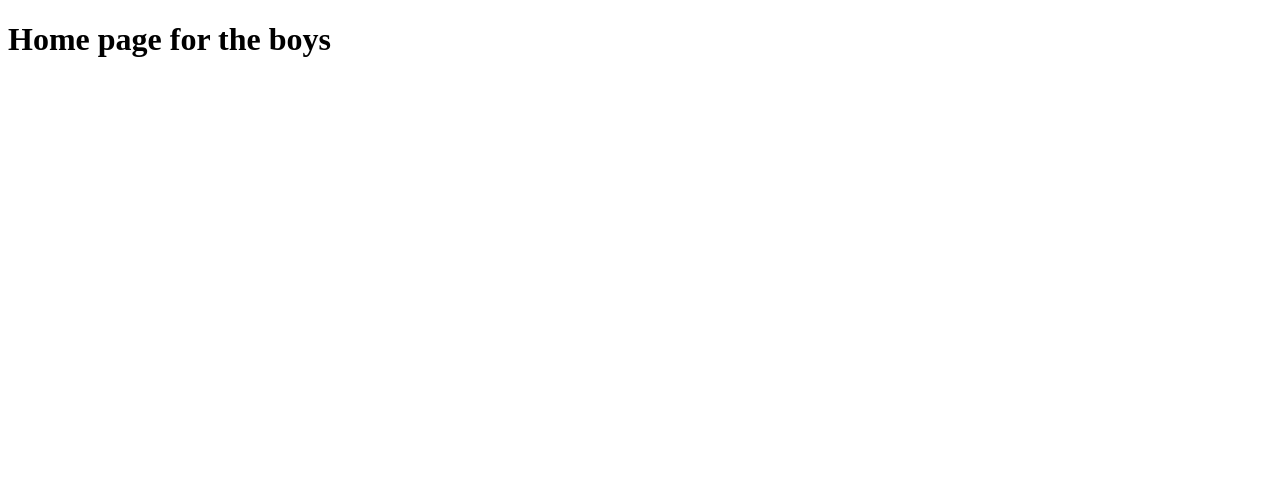
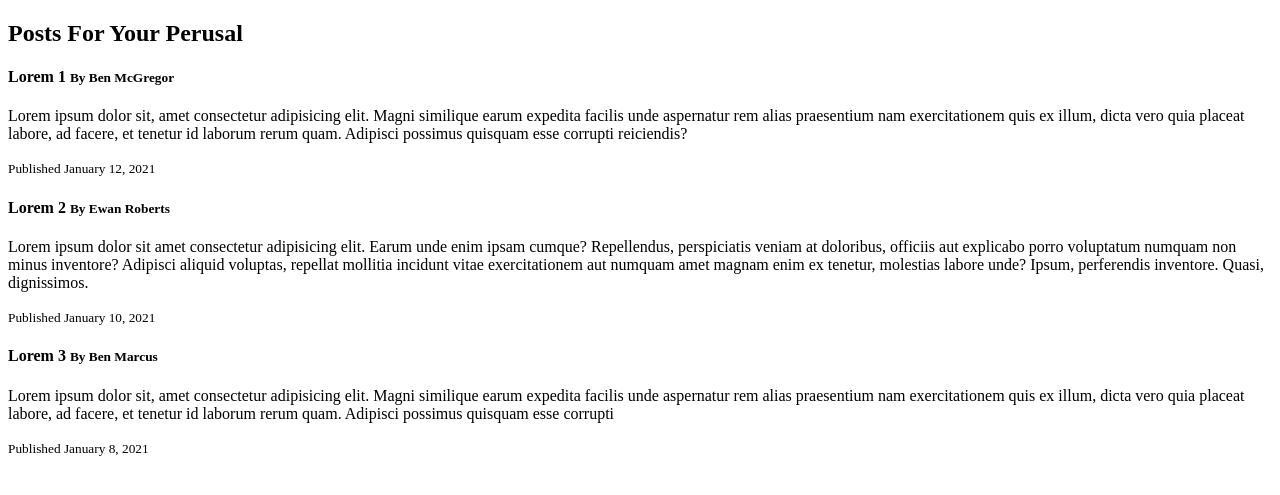
Before and after one commit to Benneee/flask_play, a Flask app: page / in a window 1280 px wide. Shown: the top 495 px of the page. Run offline with Flask 2, Linux system fonts and the light colour scheme.

Commit message:
Feat: using conditionals and loops in template

```diff
--- a/app.py
+++ b/app.py
@@ -4,11 +4,37 @@ app = Flask(__name__)
 
 app.config['DEBUG'] = True
 
+title = 'About'
+
+posts = [
+    {
+        'id': 1,
+        'author': 'Ben McGregor',
+        'title': 'Lorem 1',
+        'content': 'Lorem ipsum dolor sit, amet consectetur adipisicing elit. Magni similique earum expedita facilis    unde aspernatur rem alias praesentium nam exercitationem quis ex illum, dicta vero quia placeat labore, ad facere, et tenetur id laborum rerum quam. Adipisci possimus quisquam esse corrupti reiciendis?',
+        'created_at': 'January 12, 2021'
+    },
+    {
+        'id': 2,
+        'author': 'Ewan Roberts',
+        'title': 'Lorem 2',
+        'content': 'Lorem ipsum dolor sit amet consectetur adipisicing elit. Earum unde enim ipsam cumque? Repellendus, perspiciatis veniam at doloribus, officiis aut explicabo porro voluptatum numquam non minus inventore? Adipisci aliquid voluptas, repellat mollitia incidunt vitae exercitationem aut numquam amet magnam enim ex tenetur, molestias labore unde? Ipsum, perferendis inventore. Quasi, dignissimos.',
+        'created_at': 'January 10, 2021'
+    },
+    {
+        'id': 3,
+        'author': 'Ben Marcus',
+        'title': 'Lorem 3',
+        'content': 'Lorem ipsum dolor sit, amet consectetur adipisicing elit. Magni similique earum expedita facilis    unde aspernatur rem alias praesentium nam exercitationem quis ex illum, dicta vero quia placeat labore, ad facere, et tenetur id laborum rerum quam. Adipisci possimus quisquam esse corrupti',
+        'created_at': 'January 8, 2021'
+    },
+]
+
 @app.route('/')
 @app.route('/home')
 def home():
-    return render_template('index.html')
+    return render_template('index.html', posts=posts)
 
 @app.route('/about')
 def about():
-    return render_template('about.html')
+    return render_template('about.html', title=title)
--- a/templates/about.html
+++ b/templates/about.html
@@ -4,7 +4,11 @@
     <meta charset="UTF-8">
     <meta http-equiv="X-UA-Compatible" content="IE=edge">
     <meta name="viewport" content="width=device-width, initial-scale=1.0">
-    <title>About Page</title>
+    {% if title %}
+        <title>Flask Play - {{ title }} </title>
+    {% else %}
+        <title>Flask Play - Home</title>
+    {% endif %}
 </head>
 <body>
     <h1>About page for the boys</h1>
--- a/templates/index.html
+++ b/templates/index.html
@@ -4,9 +4,21 @@
     <meta charset="UTF-8">
     <meta http-equiv="X-UA-Compatible" content="IE=edge">
     <meta name="viewport" content="width=device-width, initial-scale=1.0">
-    <title>Home</title>
+    {% if title %}
+        <title>Flask Play - {{ title }} </title>
+    {% else %}
+        <title>Flask Play - Home</title>
+    {% endif %}
 </head>
 <body>
-    <h1>Home page for the boys</h1>
+    <h2>Posts For Your Perusal</h2>
+
+    {% for post in posts %}
+    <div>
+        <h4>  {{ post.title }} <small>By {{ post.author }}</small></h4>
+        <p> {{ post.content }} </p>
+        <small>Published {{ post.created_at }} </small>
+    </div>
+    {% endfor %}
 </body>
 </html>
```
